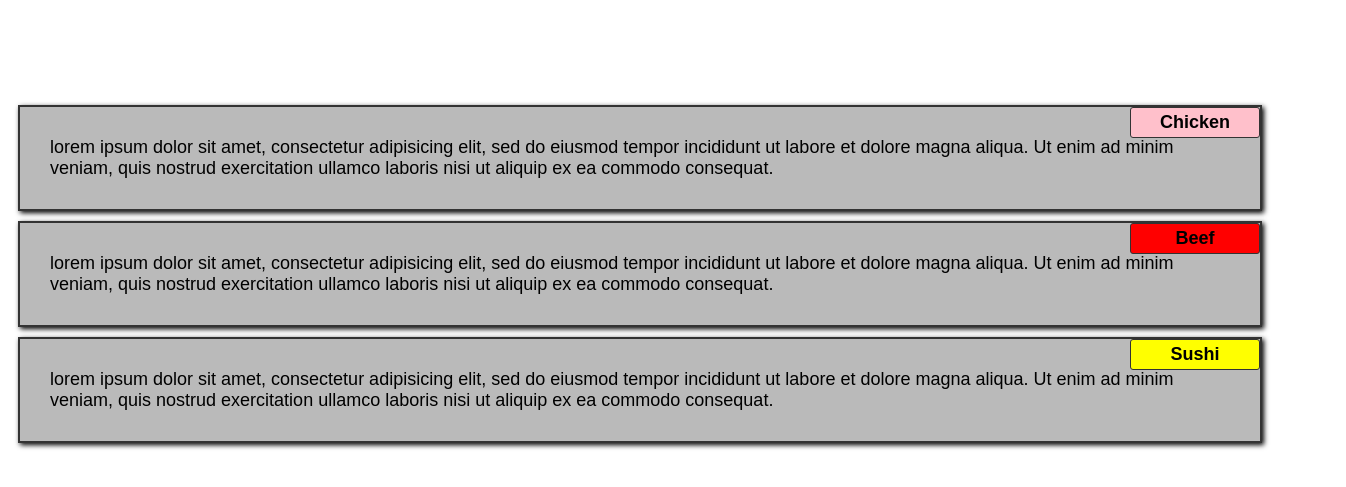
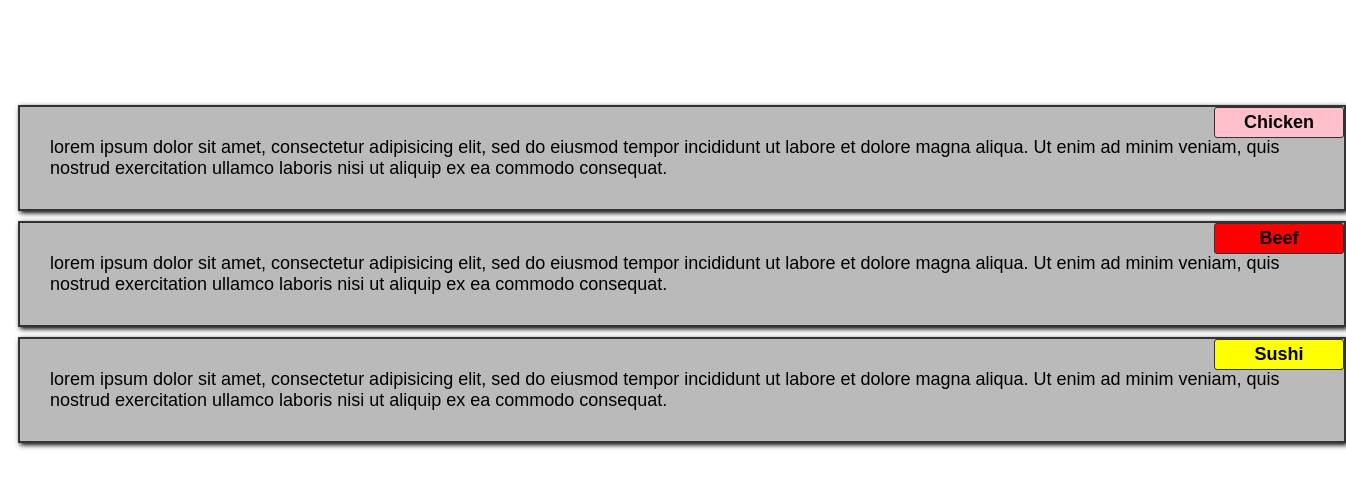
Before and after one commit to jzivic/coursera_html_css, a plain HTML site: page module2-solution/index.html in a window 1280 px wide. Shown: the part 117-604 px from the top of the page, 1346 px wide, since content can reach past the window. Drawn offline with Linux system fonts and the light colour scheme.

Commit message:
z4
Signed-off-by: josip <josip.zivic93@gmail.com>

```diff
--- a/module2-solution/css/style.css
+++ b/module2-solution/css/style.css
@@ -72,4 +72,14 @@ div {
         background-color: white;
         font-size: 18px;
     }
+
+
+
+    .card{
+        width: 100%; /* Two cards per row with gap */
+    }
+
+
+
+
 }
```
